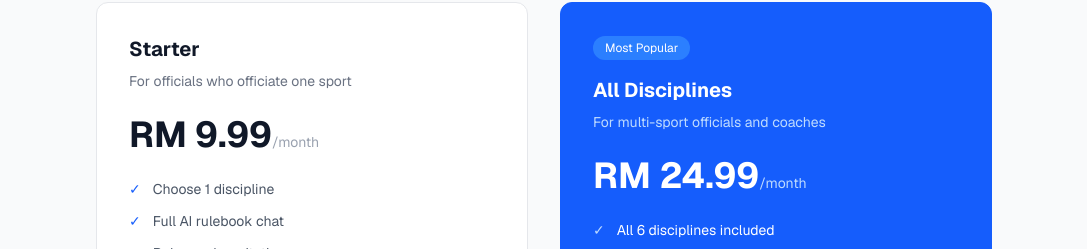
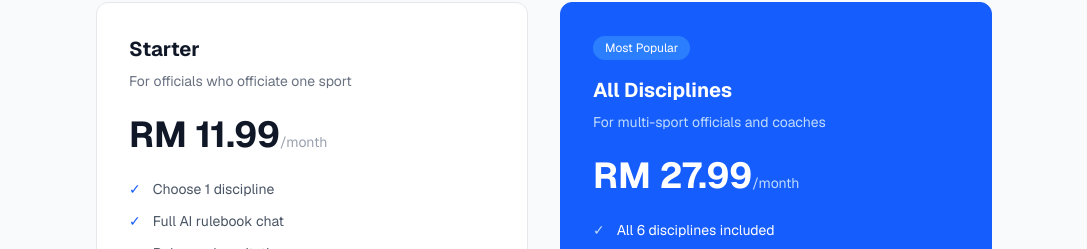
Before and after one commit to adhwaismail-stack/aquatics-app, a Next.js app: page / in a window 1280 px wide. Shown: the part 2202-2451 px from the top of the page, without its empty margins (96-1183 px from the left). Built offline with nearby package versions, Linux system fonts and the light colour scheme.

Commit message:
Update pricing to RM11.99 and RM27.99

```diff
--- a/app/page.tsx
+++ b/app/page.tsx
@@ -144,7 +144,7 @@ export default function Home() {
               <h3 className="font-bold text-xl text-gray-900 mb-2">Starter</h3>
               <p className="text-gray-500 text-sm mb-6">For officials who officiate one sport</p>
               <div className="mb-6">
-                <span className="text-4xl font-bold text-gray-900">RM 9.99</span>
+                <span className="text-4xl font-bold text-gray-900">RM 11.99</span>
                 <span className="text-gray-400 text-sm">/month</span>
               </div>
               <ul className="space-y-3 mb-8">
@@ -172,7 +172,7 @@ export default function Home() {
               <h3 className="font-bold text-xl text-white mb-2">All Disciplines</h3>
               <p className="text-blue-200 text-sm mb-6">For multi-sport officials and coaches</p>
               <div className="mb-6">
-                <span className="text-4xl font-bold text-white">RM 24.99</span>
+                <span className="text-4xl font-bold text-white">RM 27.99</span>
                 <span className="text-blue-200 text-sm">/month</span>
               </div>
               <ul className="space-y-3 mb-8">
```
